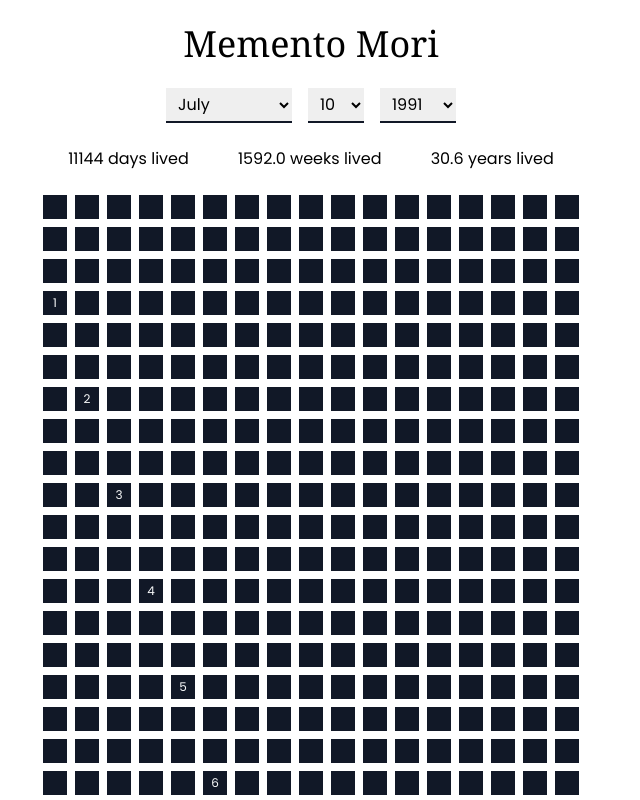
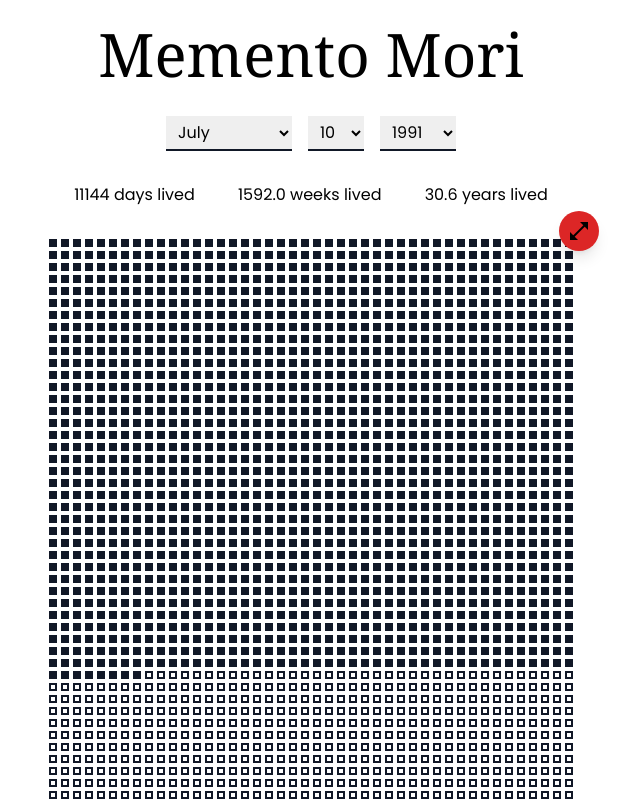
Before and after one commit to andymcgunagle/memento-mori-calendar, a React (Create React App) app: page / in a window 1280 px wide. Shown: the top 800 px of the page, without its empty margins (329-969 px from the left). Built offline with nearby package versions, Linux system fonts and the light colour scheme.

Commit message:
Added option to expand/contract size of boxes and grid.

```diff
--- a/public/index.html
+++ b/public/index.html
@@ -20,6 +20,9 @@
       work correctly both with client-side routing and a non-root public URL.
       Learn how to configure a non-root public URL by running `npm run build`.
     -->
+
+  <link href="https://fonts.googleapis.com/icon?family=Material+Icons" rel="stylesheet">
+
   <title>Memento Mori Calendar</title>
 </head>
 
--- a/src/App.tsx
+++ b/src/App.tsx
@@ -1,4 +1,5 @@
-import DataContextProvider from "./contexts/DataContextProvider";
+import { useContext } from "react";
+import { GridViewContext } from "./contexts/GridViewContextProvider";
 
 import Birthday from "./components/Birthday";
 import Grid from "./components/Grid";
@@ -7,15 +8,15 @@ import TimeLived from "./components/TimeLived";
 import Quote from "./components/Quote";
 
 export default function App() {
+  const { state: { detailedView } } = useContext(GridViewContext);
+
   return (
-    <DataContextProvider>
-      <div className="max-w-[600px] m-auto flex flex-col gap-6 items-center p-6">
+    <div className={`${detailedView ? "max-w-4xl" : "max-w-xl"} m-auto flex flex-col gap-6 xl:gap-8 items-center p-6`}>
       <Heading>Memento Mori</Heading>
       <Birthday />
       <TimeLived />
       <Grid />
       <Quote />
     </div>
-    </DataContextProvider>
   );
 };
--- a/src/components/Box.tsx
+++ b/src/components/Box.tsx
@@ -1,7 +1,12 @@
+import { useContext } from "react";
+import { GridViewContext } from "../contexts/GridViewContextProvider";
+
 export default function Box({ lived, number }: BoxProps) {
-  const baseStyles = `h-6 w-6 flex justify-center items-center text-xs border-2 border-gray-900`;
+  const { state: { detailedView } } = useContext(GridViewContext);
 
-  if (number % 52 === 0) return (
+  const baseStyles = ` ${detailedView ? 'h-6 w-6' : 'h-2 w-2'} flex justify-center items-center text-xs border-2 border-gray-900`;
+
+  if (number % 52 === 0 && detailedView) return (
     <div className={`${lived ? "bg-gray-900 text-gray-50" : null} ${baseStyles}`}>
       {number / 52}
     </div>
--- a/src/components/Grid.tsx
+++ b/src/components/Grid.tsx
@@ -1,17 +1,21 @@
 import { useContext } from "react";
 import { DataContext } from "../contexts/DataContextProvider";
 import { generateGrid } from "../data/generateGrid";
+import { GridViewContext } from "../contexts/GridViewContextProvider";
 
 import Box from "./Box";
+import GridSizeButton from "./reusables/GridSizeButton";
 
 export default function Grid() {
   const { state: { weeksLived } } = useContext(DataContext);
+  const { state: { detailedView } } = useContext(GridViewContext);
 
   return (
-    <div className="flex flex-wrap justify-center items-center gap-2">
+    <div className={`flex flex-wrap justify-center items-center relative ${detailedView ? 'gap-2' : 'gap-[0.25rem]'}`}>
       {generateGrid(weeksLived).map(week => (
         <Box key={week.number} number={week.number} lived={week.lived} />
       ))}
+      <GridSizeButton />
     </div>
   );
 };
--- /dev/null
+++ b/src/components/reusables/GridSizeButton.tsx
@@ -0,0 +1,17 @@
+import { useContext } from "react";
+import { GridViewContext } from "../../contexts/GridViewContextProvider";
+
+export default function GridSizeButton() {
+  const {
+    state: { detailedView },
+    actions: { setDetailedView }
+  } = useContext(GridViewContext);
+
+  return (
+    <button onClick={() => setDetailedView(!detailedView)}>
+      <span className={`material-icons absolute ${detailedView ? "top-[-1.5rem] right-[-0.75rem]" : "top-[-1.75rem] right-[-1.5rem]"} bg-red-600 rounded-full p-2 shadow-lg active:translate-y-1 active:shadow-none`}>
+        {detailedView ? "close_fullscreen" : "open_in_full"}
+      </span>
+    </button>
+  );
+};
--- a/src/components/reusables/Heading.tsx
+++ b/src/components/reusables/Heading.tsx
@@ -1,6 +1,6 @@
 export default function Heading({ children }: HeadingProps) {
   return (
-    <h1 className="text-2xl md:text-4xl font-serif">
+    <h1 className="text-2xl md:text-4xl xl:text-6xl font-serif">
       {children}
     </h1>
   );
--- /dev/null
+++ b/src/contexts/GridViewContextProvider.tsx
@@ -0,0 +1,35 @@
+import { createContext, useState } from "react";
+
+export const GridViewContext = createContext({} as StateAndActions);
+
+export default function GridViewContextProvider({ children }: GridViewContextProviderProps) {
+  const [detailedView, setDetailedView] = useState<boolean>(false);
+
+  const stateAndActions = {
+    state: {
+      detailedView,
+    },
+    actions: {
+      setDetailedView,
+    },
+  };
+
+  return (
+    <GridViewContext.Provider value={stateAndActions}>
+      {children}
+    </GridViewContext.Provider>
+  );
+};
+
+interface GridViewContextProviderProps {
+  children: JSX.Element,
+};
+
+interface StateAndActions {
+  state: {
+    detailedView: boolean,
+  },
+  actions: {
+    setDetailedView: React.Dispatch<React.SetStateAction<boolean>>
+  },
+};
--- a/src/index.tsx
+++ b/src/index.tsx
@@ -4,9 +4,16 @@ import './index.css';
 import App from './App';
 import reportWebVitals from './reportWebVitals';
 
+import DataContextProvider from "./contexts/DataContextProvider";
+import GridViewContextProvider from "./contexts/GridViewContextProvider";
+
 ReactDOM.render(
   <React.StrictMode>
-    <App />
+    <DataContextProvider>
+      <GridViewContextProvider>
+        <App />
+      </GridViewContextProvider>
+    </DataContextProvider>
   </React.StrictMode>,
   document.getElementById('root')
 );
```
Lines whose indentation alone changed are shown as unchanged.
